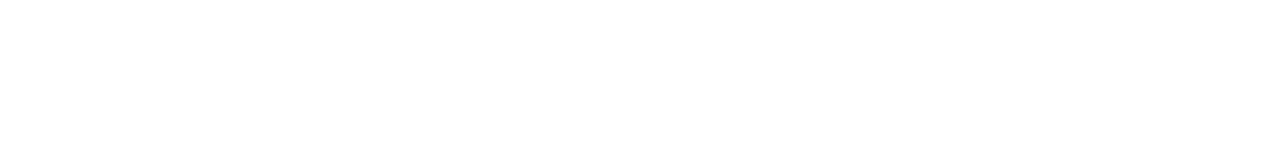
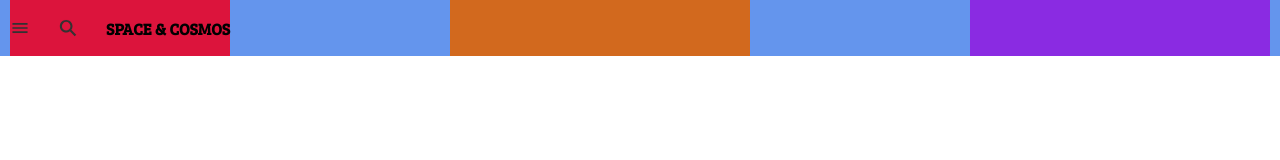
Before and after one commit to menyagah/The-NewYorkTimes-clone, a plain HTML site: page index.html in a window 1280 px wide. Drawn offline with nearby package versions, Linux system fonts and the light colour scheme.

Commit message:
Add left column of header icons and text plus style it

```diff
--- a/css/style.css
+++ b/css/style.css
@@ -12,3 +12,40 @@ body{
     color: #333333;
 
 }
+
+.header{
+    height: 7vh;
+    background-color: cornflowerblue;
+    padding: 0 10px;
+    display: flex;
+    justify-content: space-between;
+}
+
+.col-left{
+  display: flex;
+  justify-content: space-between;
+  align-items: center;
+  background-color: crimson;
+  width: 220px;
+
+}
+
+.col-center{
+  background-color: chocolate;
+  width: 300px;
+}
+
+.col-right{
+  background-color: blueviolet;
+  width: 300px;
+
+}
+
+.col-left_h1{
+    text-transform: uppercase;
+    font-size: 16px;
+    font-family: 'Bree Serif', serif;
+    line-height: 19px;
+    color: #000000;
+    font-weight: 700;
+}
--- a/index.html
+++ b/index.html
@@ -5,11 +5,15 @@
     <meta name="viewport" content="width=device-width, initial-scale=1.0">
     <meta http-equiv="X-UA-Compatible" content="ie=edge">
     <link rel="stylesheet" type="text/css" href="css/style.css">
+    <link href="https://fonts.googleapis.com/css?family=Bree+Serif&display=swap" rel="stylesheet">
     <title>The-NewYorkTimes-clone</title>
 </head>
 <body>
     <header class="header">
         <div class="col-left">
+            <ion-icon name="menu-sharp"></ion-icon>
+            <ion-icon name="search-sharp"></ion-icon>
+            <h1 class="col-left_h1">space & cosmos</h1>
 
         </div>
         <div class="col-center">
@@ -20,5 +24,6 @@
         </div>
 
     </header>
+    <script src="https://unpkg.com/ionicons@5.0.0/dist/ionicons.js"></script>
 </body>
 </html>
```
